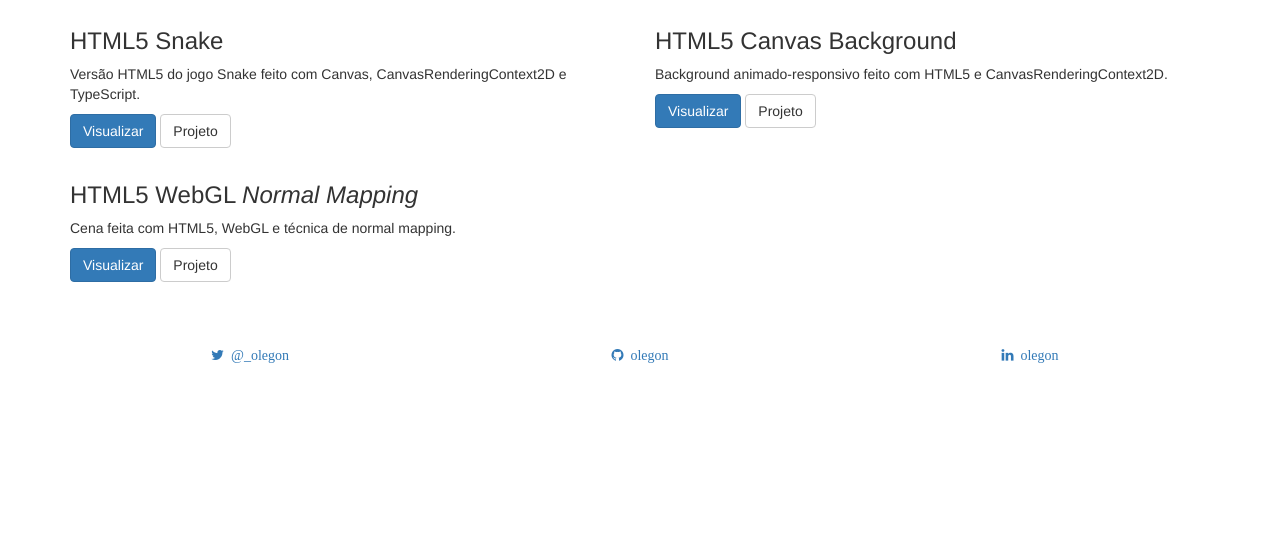
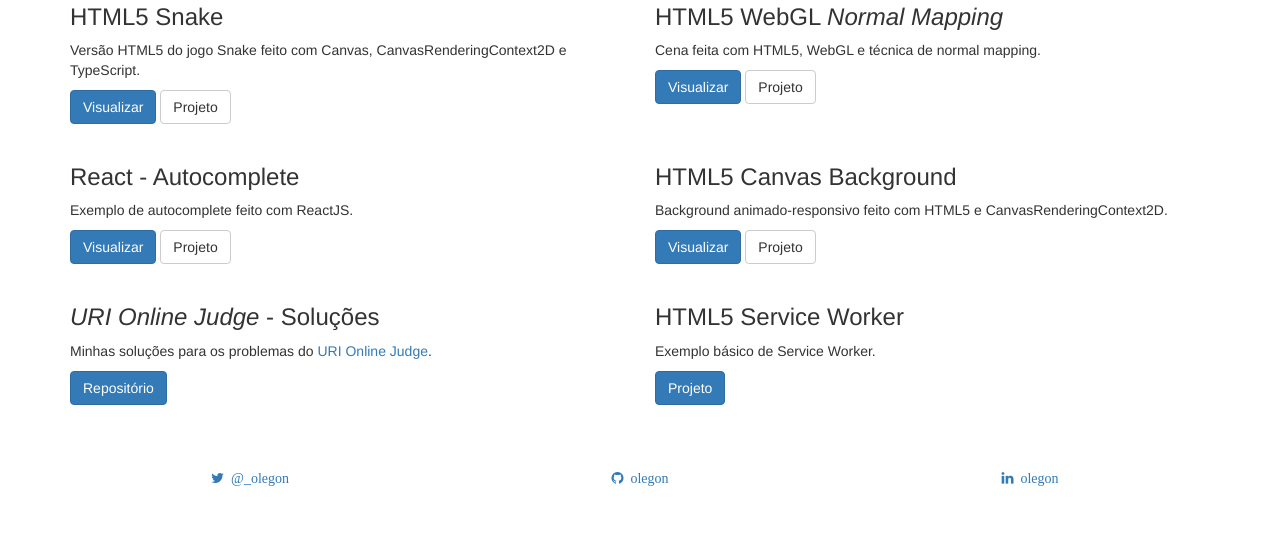
Before and after one commit to olegon/olegon.github.io, a website: page src/index.html in a window 1280 px wide. Shown: the part 250-801 px from the top of the page. Drawn offline with nearby package versions, Linux system fonts and the light colour scheme.

Commit message:
- Adicionados novos projetos;

```diff
--- a/src/css/main.css
+++ b/src/css/main.css
@@ -8,27 +8,36 @@
 }
 
 .apresentacao .nome::first-letter {
-    margin: 0;
-    color: #ED1C24;
-    font-family: cursive;
+    color: #c00;
 }
 
 .meus-projetos {
-    margin-top: 5rem;
+    margin-top: 1rem;
+}
+
+.meus-projetos > .row {
+    margin-top: 2rem;
 }
 
 .projeto {
-    padding-top: 1em;
+
 }
 
 .contatos {
     margin-top: 5rem;
+    margin-bottom: 5rem;
 }
 
 .contatos .social a {
     padding: 16px;
+    text-decoration: none;
 }
 
 .contatos .social a::before {
     margin-right: 0.25em;
+
 }
+
+.contatos .social a:hover {
+    color: #de820d;
+}
--- a/src/index.html
+++ b/src/index.html
@@ -6,7 +6,12 @@
     <meta http-equiv="X-UA-Compatible" content="IE=edge">
     <meta name="viewport" content="width=device-width, initial-scale=1.0">
 
-    <title>Leandro Oliveira</title>
+    <title>Leandro Gonçalves de Oliveira</title>
+
+    <meta name="description" content="Alguns projetos que gosto de fazer no tempo livre.">
+    <meta name="author" content="Leandro Gonçalves de Oliveira">
+    <meta name="keywords" content="Leandro Gonçalves de Oliveira,olegon,HTML5,WebGL,Canvas,JavaScript,chrome experiment,NodeJS,C#,ASP .NET,ASP .NET MVC,MVC,Computer Graphics,Normal Mapping">
+    <meta name="robots" content="index,follow">
 
     <link rel="stylesheet" href="https://maxcdn.bootstrapcdn.com/bootstrap/3.3.6/css/bootstrap.min.css">
     <link rel="stylesheet" href="https://maxcdn.bootstrapcdn.com/font-awesome/4.4.0/css/font-awesome.min.css">
@@ -45,32 +50,61 @@
             </div>
         </div> -->
 
-
-        <div class="row meus-projetos">
+        <div class="row">
             <div class="col-xs-12">
                 <h2>Github <small>Projetos Pessoais</small></h2>
             </div>
+        </div>
 
-            <div class="projeto col-sm-6">
+
+        <div class="meus-projetos">
+            <div class="row">
+                <div class="projeto col-xs-12 col-sm-6">
                     <h3>HTML5 Snake</h3>
                     <p>Versão HTML5 do jogo Snake feito com Canvas, CanvasRenderingContext2D e TypeScript.</p>
 
                     <a class="btn btn-primary" href="http://olegon.github.io/html5-snake">Visualizar</a>
                     <a class="btn btn-default" href="https://github.com/olegon/html5-snake">Projeto</a>
                 </div>
-            <div class="projeto col-sm-6">
+                <div class="projeto col-xs-12 col-sm-6">
+                    <h3>HTML5 WebGL <em>Normal Mapping</em></h3>
+                    <p>Cena feita com HTML5, WebGL e técnica de normal mapping.</p>
+
+                    <a class="btn btn-primary" href="http://olegon.github.io/html5-webgl-normalmapping">Visualizar</a>
+                    <a class="btn btn-default" href="https://github.com/olegon/html5-webgl-normalmapping">Projeto</a>
+                </div>
+            </div>
+
+            <div class="row">
+                <div class="projeto col-xs-12 col-sm-6">
+                    <h3>React - Autocomplete</h3>
+                    <p>Exemplo de autocomplete feito com ReactJS.</p>
+
+                    <a class="btn btn-primary" href="http://olegon.github.io/react-autocomplete">Visualizar</a>
+                    <a class="btn btn-default" href="https://github.com/olegon/react-autocomplete">Projeto</a>
+                </div>
+                <div class="projeto col-xs-12 col-sm-6">
                     <h3>HTML5 Canvas Background</h3>
                     <p>Background animado-responsivo feito com HTML5 e CanvasRenderingContext2D.</p>
 
                     <a class="btn btn-primary" href="http://olegon.github.io/html5-canvasbackground">Visualizar</a>
                     <a class="btn btn-default" href="https://github.com/olegon/html5-canvasbackground">Projeto</a>
                 </div>
-            <div class="projeto col-xs-12">
-                <h3>HTML5 WebGL <em>Normal Mapping</em></h3>
-                <p>Cena feita com HTML5, WebGL e técnica de normal mapping.</p>
+            </div>
 
-                <a class="btn btn-primary" href="http://olegon.github.io/html5-webgl-normalmapping">Visualizar</a>
-                <a class="btn btn-default" href="https://github.com/olegon/html5-webgl-normalmapping">Projeto</a>
+            <div class="row">
+                <div class="projeto col-xs-12 col-sm-6">
+                    <h3><em>URI Online Judge</em> - Soluções</h3>
+                    <p>Minhas soluções para os problemas do <a href="https://www.urionlinejudge.com.br">URI Online Judge</a>.</p>
+
+                    <a class="btn btn-primary" href="https://github.com/olegon/uri-online-judge">Repositório</a>
+                </div>
+                <div class="projeto col-xs-12 col-sm-6">
+                    <h3>HTML5 Service Worker</h3>
+                    <p>Exemplo básico de Service Worker.</p>
+
+                    <a class="btn btn-primary" href="https://github.com/olegon/html5-serviceworker-basico">Projeto</a>
+                </div>
             </div>
         </div>
 
```
Also changed, not shown: dist/css/main.css, dist/index.html, 1 other file. Lines whose indentation alone changed are shown as unchanged.
